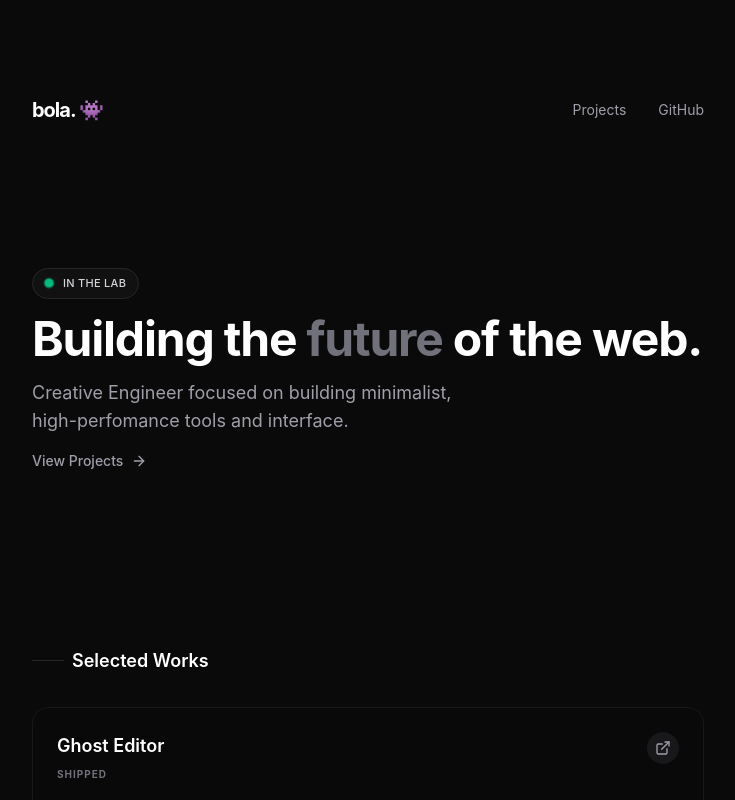
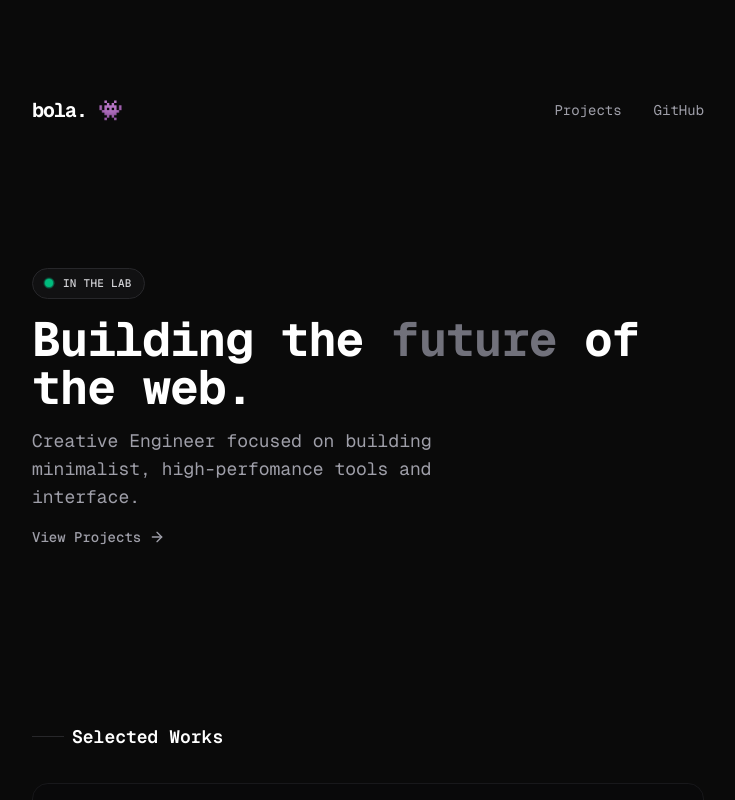
Before and after one commit to NathanOyewole/bola., a Next.js app: page / in a window 1280 px wide. Shown: the top 800 px of the page, without its empty margins (272-1007 px from the left). Built offline with nearby package versions, Linux system fonts and the light colour scheme.

Commit message:
fix: import Geist Sans font and set --font-geist-sans CSS variable

```diff
--- a/src/app/layout.tsx
+++ b/src/app/layout.tsx
@@ -1,10 +1,15 @@
 import type { Metadata } from "next";
-import { Geist_Mono } from "next/font/google";
+import { Geist, Geist_Mono } from "next/font/google";
 import "./globals.css";
+
+const geistSans = Geist({
+  subsets: ["latin"],
+  variable: "--font-geist-sans",
+});
 
 const geistMono = Geist_Mono({
   subsets: ["latin"],
-  variable: "--font-mono",
+  variable: "--font-geist-mono",
 });
 
 export const metadata: Metadata = {
@@ -19,7 +24,7 @@ export default function RootLayout({
 }) {
   return (
     <html lang="en" className="dark">
-      <body className={`${geistMono.variable} font-mono bg-[#0a0a0a] text-zinc-400 antialiased`}>
+      <body className={`${geistSans.variable} ${geistMono.variable} font-mono bg-[#0a0a0a] text-zinc-400 antialiased`}>
         {/* Added md:px-12 and md:py-24 for tablet/desktop scaling */}
         <div className="max-w-3xl mx-auto px-6 md:px-12 py-12 md:py-24">
           <nav className="flex justify-between items-center mb-16">
```
